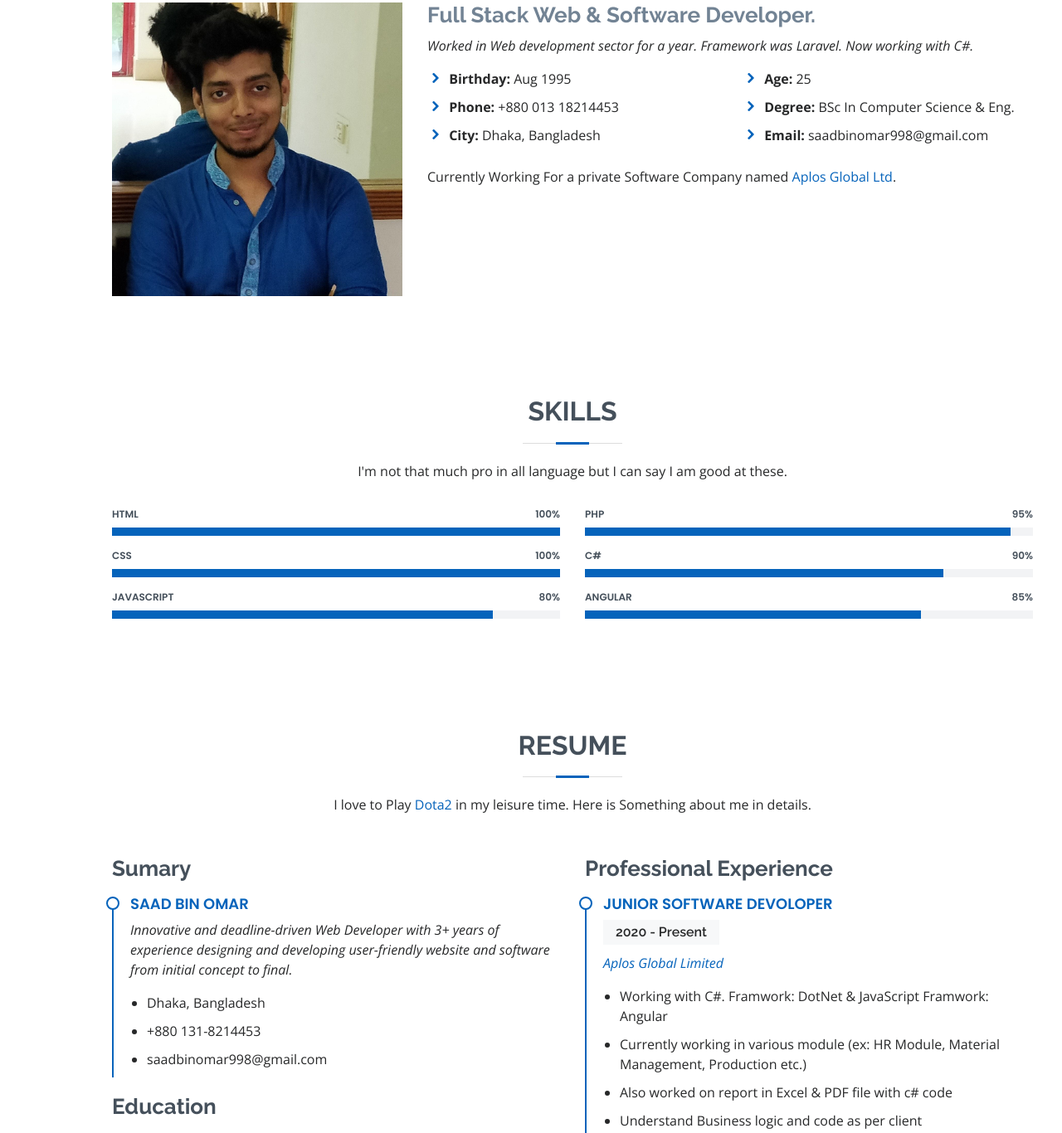
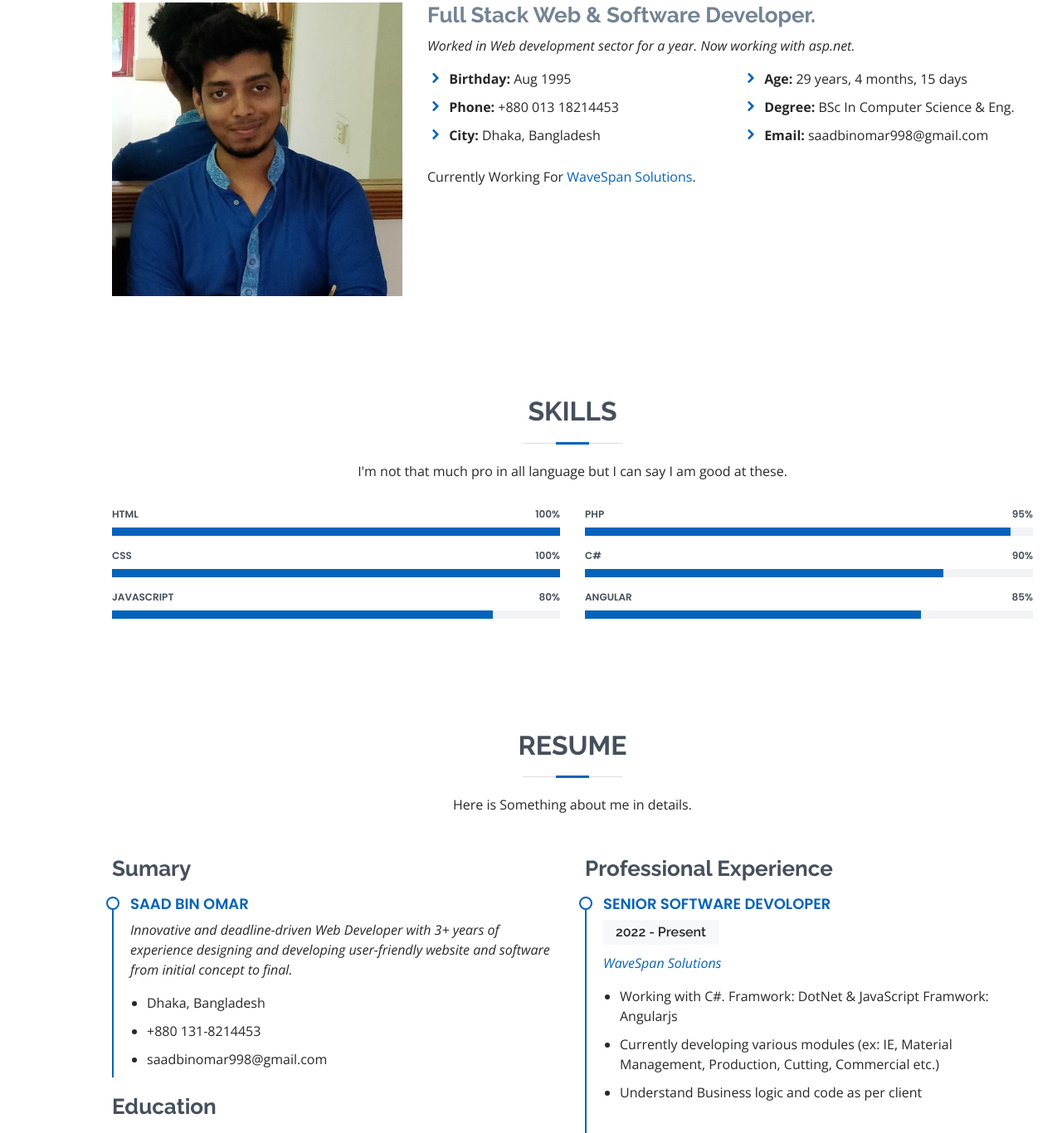
Before and after one commit to optimusSAAD/optimussaad.github.io, a plain HTML site: page index.html in a window 1280 px wide. Shown: the part 989-2355 px from the top of the page at 83% size. Drawn offline with nearby package versions, Linux system fonts and the light colour scheme; no server answers.

Commit message:
updated CV

```diff
--- a/index.html
+++ b/index.html
@@ -122,7 +122,7 @@
                     <div class="col-lg-8 pt-4 pt-lg-0 content">
                         <h3>Full Stack Web &amp; Software Developer.</h3>
                         <p class="font-italic">
-                            Worked in Web development sector for a year. Framework was Laravel. Now working with C#.
+                            Worked in Web development sector for a year. Now working with asp.net.
                         </p>
                         <div class="row">
                             <div class="col-lg-6">
@@ -134,7 +134,7 @@
                             </div>
                             <div class="col-lg-6">
                                 <ul>
-                                    <li><i class="icofont-rounded-right"></i> <strong>Age:</strong> 25</li>
+                                    <li><i class="icofont-rounded-right"></i> <strong>Age:</strong> <a id="age"></a></li>
                                     <li><i class="icofont-rounded-right"></i> <strong>Degree:</strong> BSc In Computer Science &amp; Eng.</li>
                                     <li><i class="icofont-rounded-right"></i> <strong>Email:</strong> saadbinomar998@gmail.com</li>
                                     <!--<li><i class="icofont-rounded-right"></i> <strong>Freelance:</strong> Available</li>-->
@@ -142,7 +142,7 @@
                             </div>
                         </div>
                         <p>
-                            Currently Working For a private Software Company named <a href="https://aplos.space/">Aplos Global Ltd</a>.
+                            Currently Working For <a href="https://wavespan.solutions/">WaveSpan Solutions</a>.
                         </p>
                     </div>
                 </div>
@@ -220,7 +220,7 @@
 
                 <div class="section-title">
                     <h2>Resume</h2>
-                    <p>I love to Play <a href="https://blog.dota2.com/">Dota2</a> in my leisure time. Here is Something about me in details.</p>
+                    <p>Here is Something about me in details.</p>
                 </div>
 
                 <div class="row">
@@ -259,8 +259,18 @@
                     <div class="col-lg-6">
                         <h3 class="resume-title">Professional Experience</h3>
                         <div class="resume-item">
+                            <h4>Senior Software Devoloper</h4>
+                            <h5>2022 - Present</h5>
+                            <p><em> <a href="https://wavespan.solutions/">WaveSpan Solutions</a></em></p>
+                            <ul>
+                                <li>Working with C#. Framwork: DotNet &amp; JavaScript Framwork: Angularjs</li>
+                                <li>Currently developing various modules (ex: IE, Material Management, Production, Cutting, Commercial etc.)</li>
+                                <li>Understand Business logic and code as per client</li>
+                            </ul>
+                        </div>
+                        <div class="resume-item">
                             <h4>Junior Software Devoloper</h4>
-                            <h5>2020 - Present</h5>
+                            <h5>2020 - 2022</h5>
                             <p><em> <a href="https://aplos.space/">Aplos Global Limited</a></em></p>
                             <ul>
                                 <li>Working with C#. Framwork: DotNet &amp; JavaScript Framwork: Angular</li>
@@ -605,7 +615,54 @@
             });
         }
     </script>
+    <script>
+        const dob = new Date('1995-12-12T00:00:00'); // Hardcoded Date of Birth
+        const ageDisplay = document.getElementById('age');
 
+        function updateAge() {
+            const now = new Date();
+            let years = now.getFullYear() - dob.getFullYear();
+            let months = now.getMonth() - dob.getMonth();
+            let days = now.getDate() - dob.getDate();
+            let hours = now.getHours() - dob.getHours();
+            let minutes = now.getMinutes() - dob.getMinutes();
+            let seconds = now.getSeconds() - dob.getSeconds();
+
+            // Adjust if negative
+            if (seconds < 0) {
+                seconds += 60;
+                minutes--;
+            }
+            if (minutes < 0) {
+                minutes += 60;
+                hours--;
+            }
+            if (hours < 0) {
+                hours += 24;
+                days--;
+            }
+            if (days < 0) {
+                const previousMonth = new Date(now.getFullYear(), now.getMonth(), 0);
+                days += previousMonth.getDate();
+                months--;
+            }
+            if (months < 0) {
+                months += 12;
+                years--;
+            }
+
+            ageDisplay.innerText =
+                `${years} years, ${months} months, ${days} days`;
+        }
+
+        function pad(number) {
+            return number < 10 ? '0' + number : number;
+        }
+
+        // Start countdown
+        setInterval(updateAge, 1000);
+        updateAge(); // Call once immediately to avoid 1s delay
+    </script>
 </body>
 
 </html>
```
